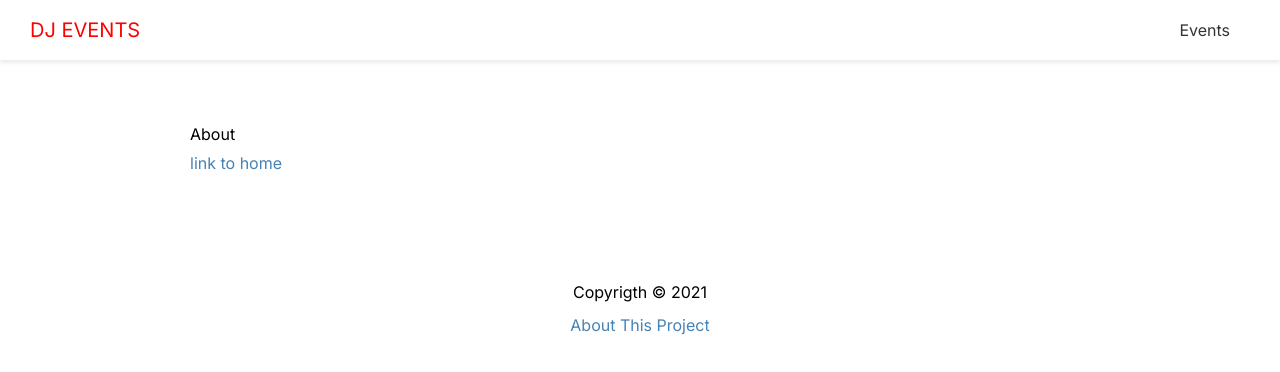
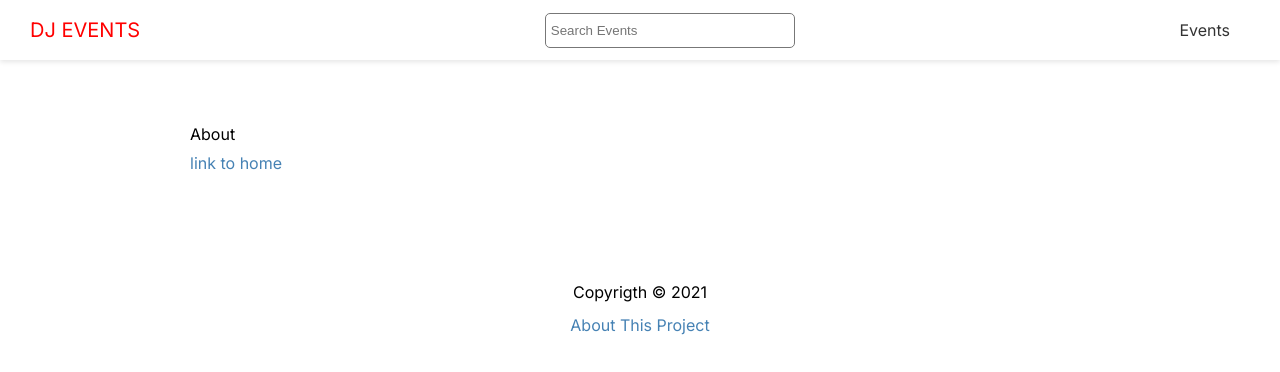
Before and after one commit to 1codingguy/nextJs-project, a Next.js app in the folder dj-events-frontend/: page /about in a window 1280 px wide. Shown: the top 372 px of the page. Built offline with nearby package versions, Linux system fonts and the light colour scheme.

Commit message:
search component

```diff
--- a/dj-events-frontend/app/components/Header.tsx
+++ b/dj-events-frontend/app/components/Header.tsx
@@ -1,5 +1,6 @@
 import styles from './Header.module.css'
 import Link from 'next/link'
+import Search from './Search'
 
 const Header = () => {
   return (
@@ -7,6 +8,8 @@
       <div className={styles.logo}>
         <Link href='/'>DJ Events</Link>
       </div>
+
+      <Search />
 
       <nav>
         <ul>
--- /dev/null
+++ b/dj-events-frontend/app/components/Search.module.css
@@ -0,0 +1,7 @@
+.search input {
+  width: 250px;
+  height: 35px;
+  padding: 5px;
+  border: 1px #777 solid;
+  border-radius: 5px;
+}
--- /dev/null
+++ b/dj-events-frontend/app/components/Search.tsx
@@ -0,0 +1,31 @@
+'use client'
+
+import { useState } from 'react'
+import { useRouter } from 'next/navigation'
+import styles from './Search.module.css'
+
+const Search = () => {
+  const [term, setTerm] = useState('')
+  const router = useRouter()
+
+  const handleSubmit = (e: React.FormEvent<HTMLFormElement>) => {
+    e.preventDefault()
+    router.push(`/events/search?term=${term}`)
+    setTerm('')
+  }
+
+  return (
+    <div className={styles.search}>
+      <form onSubmit={handleSubmit}>
+        <input
+          type='text'
+          value={term}
+          onChange={e => setTerm(e.target.value)}
+          placeholder='Search Events'
+        />
+      </form>
+    </div>
+  )
+}
+
+export default Search
```
